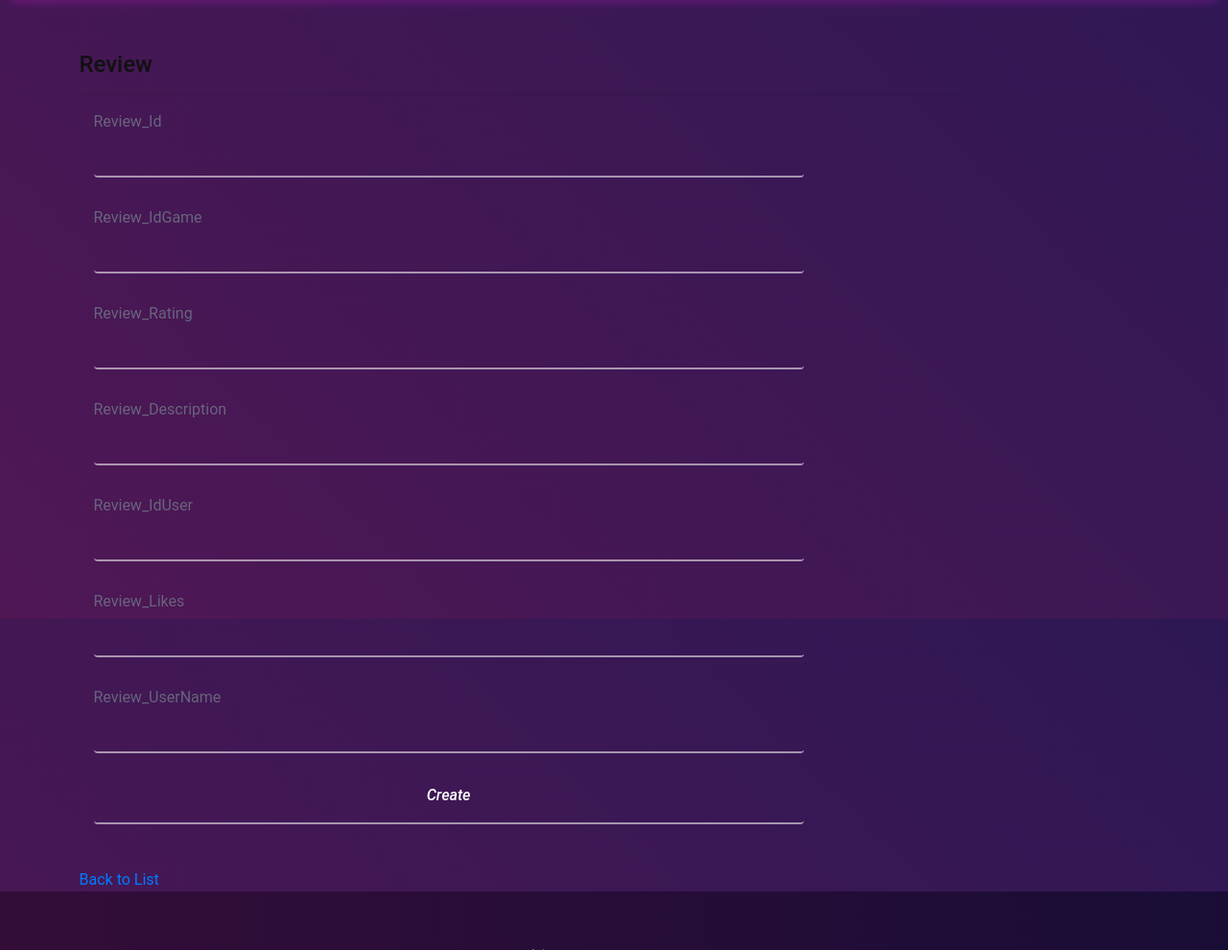
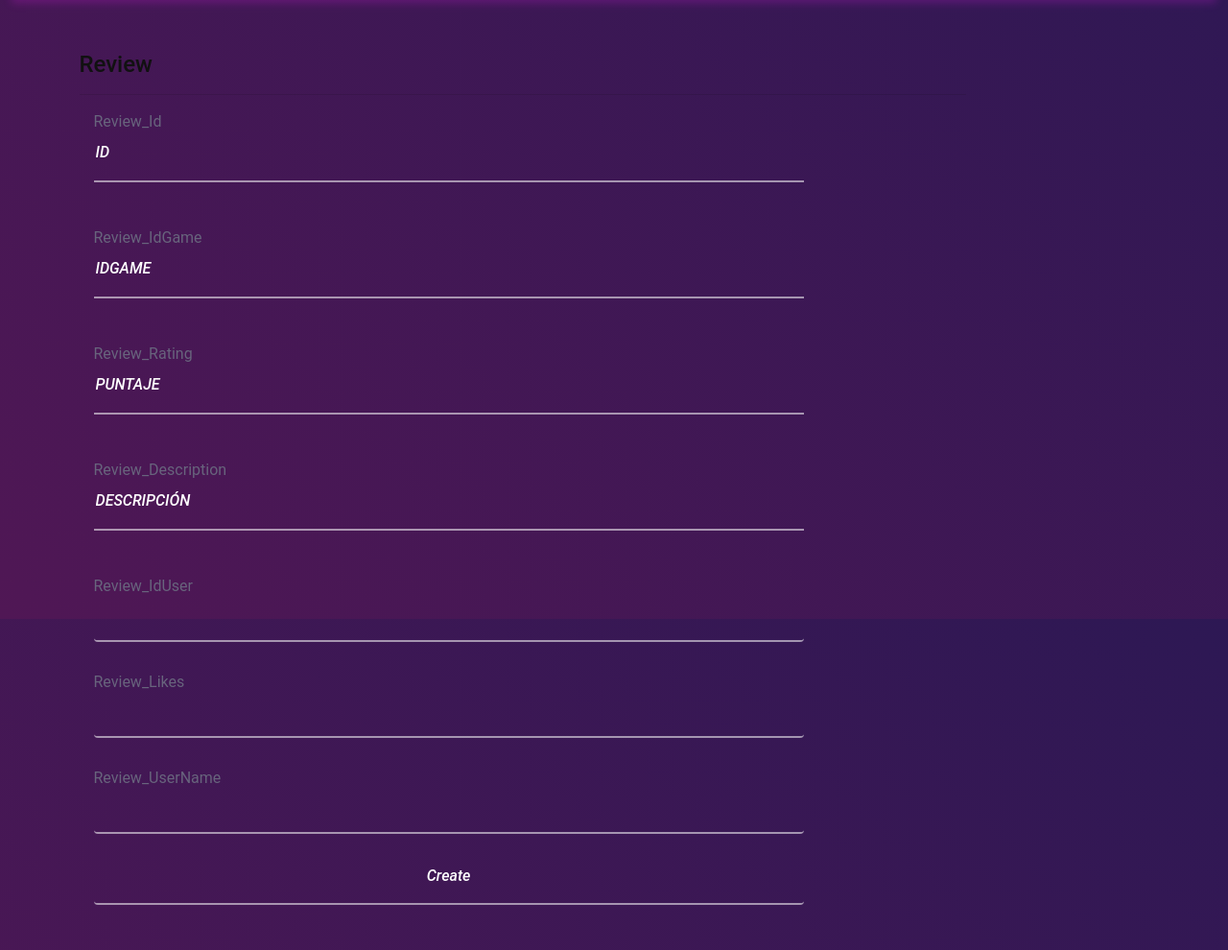
Before and after one commit to eze-echu/StrataGEM, an ASP.NET MVC app: page /Review/Crear in a window 1280 px wide. Shown: the part 155-1145 px from the top of the page at 96% size. Run offline with ASP.NET Core 8 and stand-ins for ASP.NET MVC 5, Linux system fonts and the light colour scheme; the project's own start-up code is not run, and a stand-in starts its controllers and pages; some libraries are stand-ins or nearby versions.

Commit message:
Crear y mejoras

```diff
--- a/Code/strataGEM/Controllers/ReviewController.cs
+++ b/Code/strataGEM/Controllers/ReviewController.cs
@@ -30,7 +30,7 @@
 
         // POST: Review/Create
         [HttpPost]
-        public ActionResult Crear(FormCollection collection)
+        public ActionResult Create(FormCollection collection)
         {
             try
             {
--- a/Code/strataGEM/Views/Review/Crear.cshtml
+++ b/Code/strataGEM/Views/Review/Crear.cshtml
@@ -1,14 +1,14 @@
 @model strataGEM.Models.Review
 
 @{
-    ViewBag.Title = "Crear";
+    ViewBag.Title = "Crear review para";
 }
 
 <h2>Crear</h2>
 <div class="container body-content">
     <div class="contact-form">
         <div class="col-md-10">
-            @using (Html.BeginForm())
+            @using (Html.BeginForm("Create", "Review"))
             {
                 @Html.AntiForgeryToken()
 
@@ -19,7 +19,7 @@
                     <div class="form-group">
                         @Html.LabelFor(model => model.Review_Id, htmlAttributes: new { @class = "control-label col-md-2" })
                         <div class="col-md-10">
-                            @Html.EditorFor(model => model.Review_Id, new { htmlAttributes = new { @class = "form-control" } })
+                            @Html.EditorFor(model => model.Review_Id, new { htmlAttributes = new { @type = "textarea", placeholder = "Id" } })
                             @Html.ValidationMessageFor(model => model.Review_Id, "", new { @class = "text-danger" })
                         </div>
                     </div>
@@ -27,7 +27,7 @@
                     <div class="form-group">
                         @Html.LabelFor(model => model.Review_IdGame, htmlAttributes: new { @class = "control-label col-md-2" })
                         <div class="col-md-10">
-                            @Html.EditorFor(model => model.Review_IdGame, new { htmlAttributes = new { @class = "form-control" } })
+                            @Html.EditorFor(model => model.Review_IdGame, new { htmlAttributes = new { @type = "textarea", placeholder = "IdGame" } })
                             @Html.ValidationMessageFor(model => model.Review_IdGame, "", new { @class = "text-danger" })
                         </div>
                     </div>
@@ -35,7 +35,7 @@
                     <div class="form-group">
                         @Html.LabelFor(model => model.Review_Rating, htmlAttributes: new { @class = "control-label col-md-2" })
                         <div class="col-md-10">
-                            @Html.EditorFor(model => model.Review_Rating, new { htmlAttributes = new { @class = "form-control" } })
+                            @Html.EditorFor(model => model.Review_Rating, new { htmlAttributes = new { @type = "textarea", placeholder = "Puntaje" } })
                             @Html.ValidationMessageFor(model => model.Review_Rating, "", new { @class = "text-danger" })
                         </div>
                     </div>
@@ -43,7 +43,7 @@
                     <div class="form-group">
                         @Html.LabelFor(model => model.Review_Description, htmlAttributes: new { @class = "control-label col-md-2" })
                         <div class="col-md-10">
-                            @Html.EditorFor(model => model.Review_Description, new { htmlAttributes = new { @class = "form-control" } })
+                            @Html.EditorFor(model => model.Review_Description, new { htmlAttributes = new { @type = "textarea", placeholder = "Descripción" } })
                             @Html.ValidationMessageFor(model => model.Review_Description, "", new { @class = "text-danger" })
                         </div>
                     </div>
```
